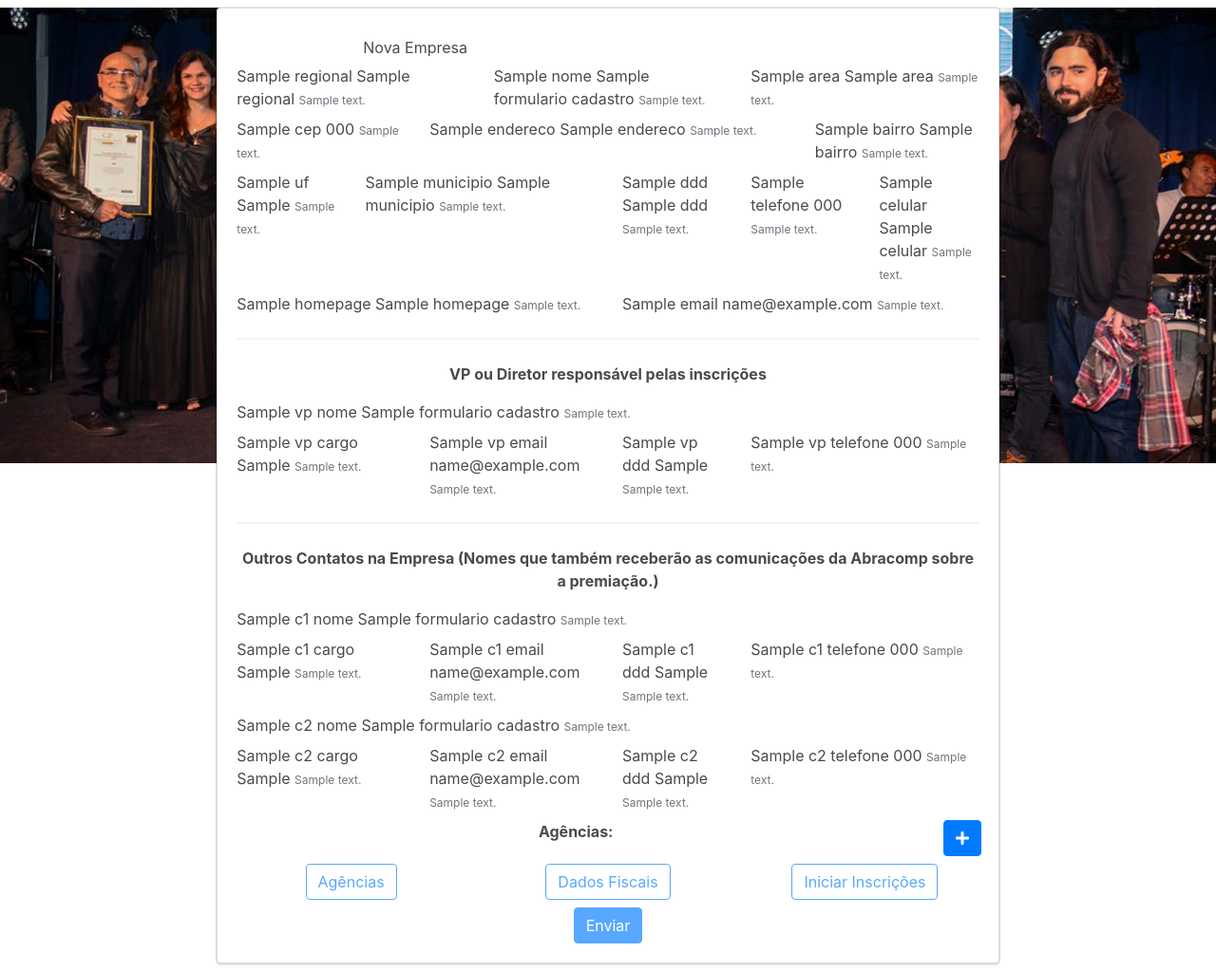
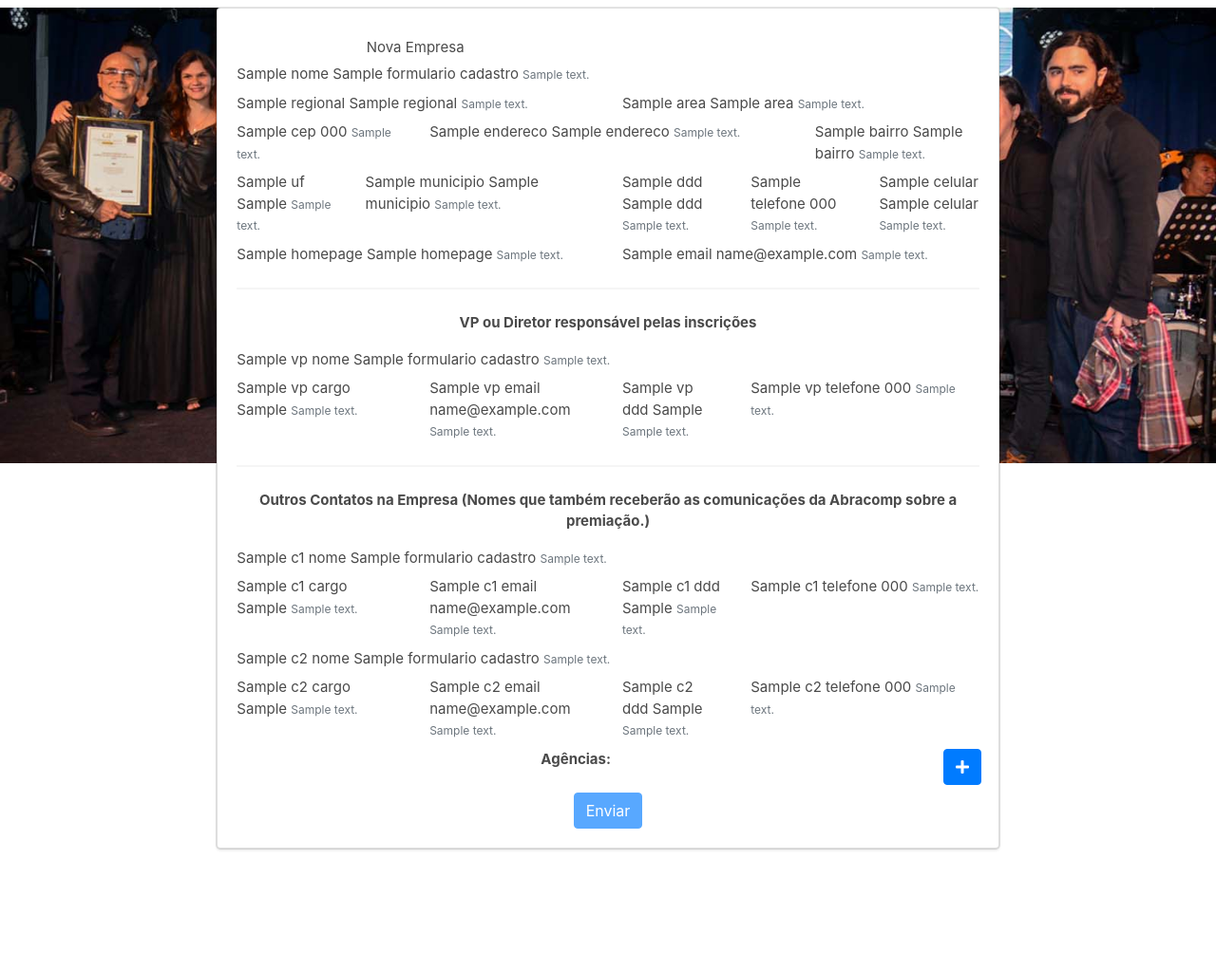
Before and after one commit to bonfimjustino7/djangorestapi, a Django app: template base/templates/base/nova-empresa.html in a window 1280 px wide. Shown: the whole page at 95% size. After the commit the page ends 896 px from the top, so only its background shows below. Run offline with Django 3.2, Linux system fonts and the light colour scheme; the template is opened without the code that fills it: most values are stand-ins (such as "Sample title", 1, 10 or a date in 2020); parts of the project's set-up code (start-up, migrations or seed data) failed here and were passed over; some libraries are stand-ins or nearby versions.

Commit message:
Issue #2 - Correção de erros

```diff
--- a/base/static/base/css/main.css
+++ b/base/static/base/css/main.css
@@ -20,6 +20,8 @@ body {
 }
 
 label {font-weight: bold;}
+
+.formulario-empresa {font-size: 15px;}
 
 .login {
     margin-top: 200px;
--- a/base/templates/base/nova-empresa.html
+++ b/base/templates/base/nova-empresa.html
@@ -5,7 +5,7 @@
         <div class="col-md-8 offset-md-2">
 
             <div class="card">
-                <div class="card-body">
+                <div class="card-body formulario-empresa">
                     <div class="row">
                         <div class="col-md-6 text-center">
                             <p class="card-title">
@@ -20,19 +20,22 @@
                         {% csrf_token %}
 
                         <div class="row my-2">
-                            <div class="col-md-4">
+                            <div class="col-md-12">
+                                {{formulario_cadastro.nome.label_tag}}
+                                {{formulario_cadastro.nome}}
+                                <span class="text-muted" style="font-size: 12px;">{{formulario_cadastro.nome.help_text}}</span>
+                                {{formulario_cadastro.nome.errors}}
+                            </div>
+                        </div>
+
+                        <div class="row my-2">
+                            <div class="col-md-6">
                                 {{formulario_cadastro.regional.label_tag}}
                                 {{formulario_cadastro.regional}}
                                 <span class="text-muted" style="font-size: 12px;">{{formulario_cadastro.regional.help_text}}</span>
                                 {{formulario_cadastro.regional.errors}}
                             </div>
-                            <div class="col-md-4">
-                                {{formulario_cadastro.nome.label_tag}}
-                                {{formulario_cadastro.nome}}
-                                <span class="text-muted" style="font-size: 12px;">{{formulario_cadastro.nome.help_text}}</span>
-                                {{formulario_cadastro.nome.errors}}
-                            </div>
-                            <div class="col-md-4">
+                            <div class="col-md-6">
                                 {{formulario_cadastro.area.label_tag}}
                                 {{formulario_cadastro.area}}
                                 <span class="text-muted" style="font-size: 12px;">{{formulario_cadastro.area.help_text}}</span>
@@ -236,15 +239,15 @@
                             </div>
                         </div>
 
-                        <div class="row my-2">
+                        <div class="row my-2 botoes-adicionais d-none">
                             <div class="col-md-4 text-center">
-                                <a href="#" id="btn_agencias" class="btn btn-outline-primary disabled" disabled>Agências</a>
+                                <a href="#" id="btn_agencias" class="btn btn-outline-primary">Agências</a>
                             </div>
                             <div class="col-md-4 text-center">
-                                <a href="javascript:dados_fiscais()" id="btn_dados_fiscais" class="btn btn-outline-primary disabled" disabled>Dados Fiscais</a>
+                                <a href="javascript:dados_fiscais()" id="btn_dados_fiscais" class="btn btn-outline-primary">Dados Fiscais</a>
                             </div>
                             <div class="col-md-4 text-center">
-                                <a href="/admin/inscricao/inscricao/add/" id="btn_inscricoes" class="btn btn-outline-primary disabled" disabled>Iniciar Inscrições</a>
+                                <a href="/admin/inscricao/inscricao/add/" id="btn_inscricoes" class="btn btn-outline-primary">Iniciar Inscrições</a>
                             </div>
                         </div>
 
@@ -322,32 +325,10 @@
             var url = '{% url 'nova-empresa' %}'
             carrega_dados_formulario()
 
-            var habilitar_btns = function() {
-                $('#btn_agencias').prop('disabled', false)
-                $('#btn_agencias').removeClass('disabled')
-
-                $('#btn_dados_fiscais').prop('disabled', false)
-                $('#btn_dados_fiscais').removeClass('disabled')
-
-                $('#btn_inscricoes').prop('disabled', false)
-                $('#btn_inscricoes').removeClass('disabled')
-            }
-
-            var desabilitar_btns = function() {
-                $('#btn_agencias').prop('disabled', true)
-                $('#btn_agencias').addClass('disabled')
-
-                $('#btn_dados_fiscais').prop('disabled', true)
-                $('#btn_dados_fiscais').addClass('disabled')
-
-                $('#btn_inscricoes').prop('disabled', true)
-                $('#btn_inscricoes').addClass('disabled')
-            }
-
             $.post(url, dados)
             .done(resposta => {
                 if (resposta.status == 200) {
-                    habilitar_btns()
+                    $('.botoes-adicionais').removeClass('d-none')
                     Swal.fire({
                         type: 'success',
                         text: 'Empresa cadastrada com sucesso',
--- a/base/urls.py
+++ b/base/urls.py
@@ -15,7 +15,7 @@ urlpatterns = [
     url('start/$', InicioView.as_view(), name = 'start'),
     url('nova-empresa/$', NovaEmpresaView.as_view(), name = 'nova-empresa'),
 
-    url('consulta-empresa/(?P<nome>[a-zA-Z0-9]+)/$', consulta_empresa, name = 'consulta_empresa'),
+    url('consulta-empresa/(?P<nome>[a-zA-Z0-9 ]+)/$', consulta_empresa, name = 'consulta-empresa'),
     url('estados-regional/$', estados_regional, name = 'estados-regional'),
     url('cadastro-fiscal/$', cadastro_fiscal, name = 'cadastro-fiscal'),
 ]
```
Also changed, not shown: base/views.py (+10 -1 lines), inscricao/forms.py (+7 -0 lines), inscricao/models.py (+7 -7 lines), util/fields.py (+25 -2 lines), inscricao/migrations/0003_auto_20190417_2005.py (added).
